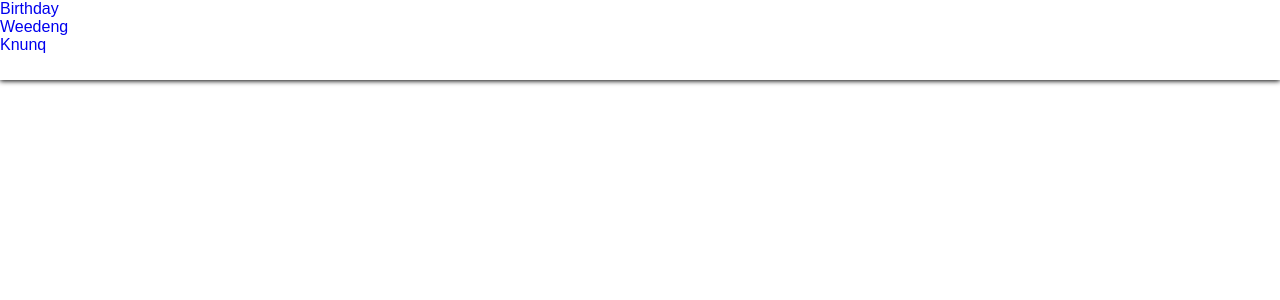
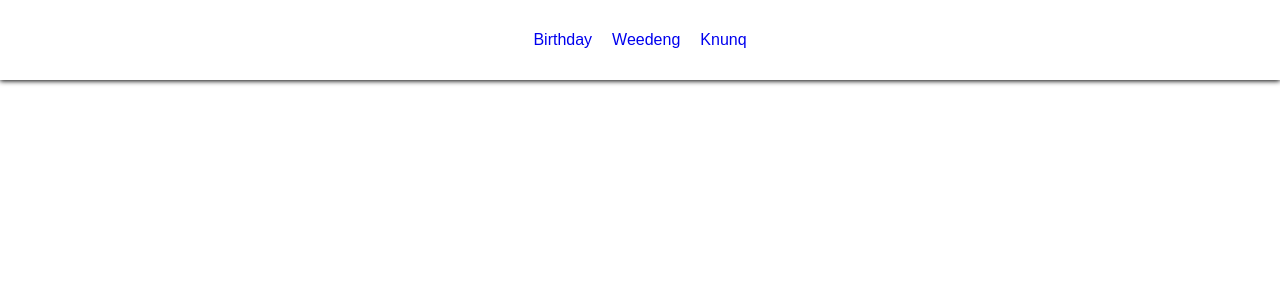
Before and after one commit to Front-Rent/invit, a React (Create React App) app: page / in a window 1280 px wide. Shown: the top 300 px of the page. Built offline with nearby package versions, Linux system fonts and the light colour scheme; a small style sheet from the web is missing.

Commit message:
popoxutyun

```diff
--- a/src/components/Home/Home.scss
+++ b/src/components/Home/Home.scss
@@ -3,4 +3,10 @@
   width: 100%;
   height: 80px;
   box-shadow: 0 1px 5px black;
+  align-items: center;
+  justify-content: center;
+  &-ul {
+    gap: 20px;
+    display: flex;
+  }
 }
```
